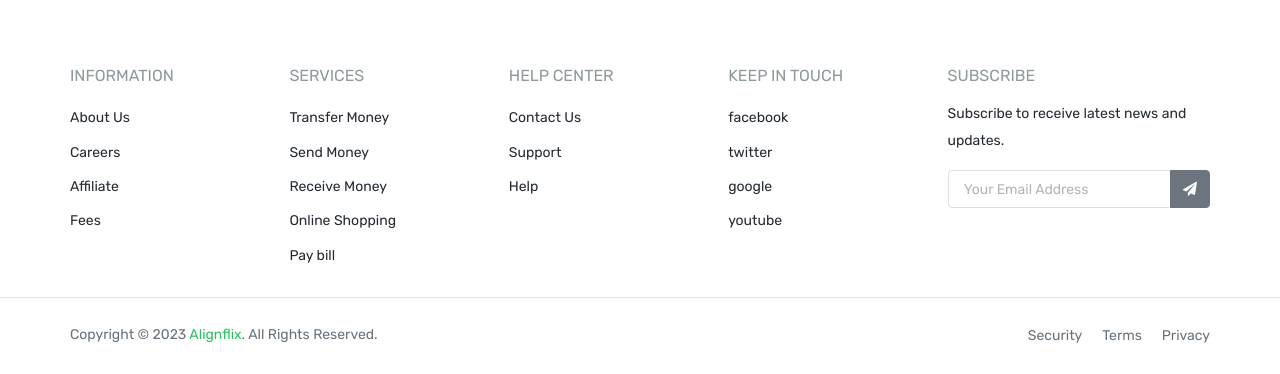
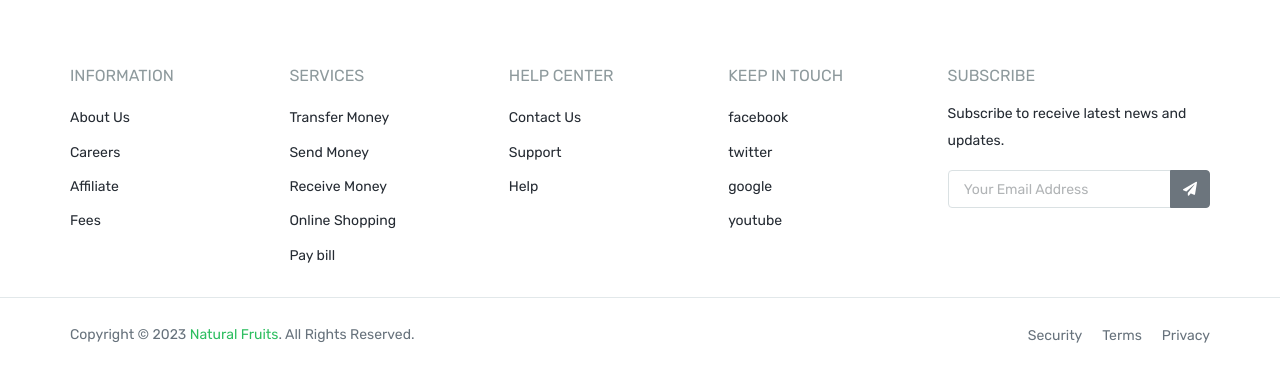
Before and after one commit to satyajitgiram/Natural-Fruits, a Django app: page /pricing/ in a window 1280 px wide. Shown: the part 4425-4799 px from the top of the page. Run offline with Django 4.2, Linux system fonts and the light colour scheme; data comes from the database, SQL or seed files in the repository; some libraries are stand-ins or nearby versions.

Commit message:
changed name from alignflix to natural fruits

```diff
--- a/account/templates/login.html
+++ b/account/templates/login.html
@@ -8,7 +8,7 @@
 <meta http-equiv="X-UA-Compatible" content="IE=edge">
 <meta name="viewport" content="width=device-width, initial-scale=1, minimum-scale=1.0, shrink-to-fit=no">
 <link href="images/favicon.png" rel="icon" />
-<title>Alignflix  - Money Transfer and Online Payments </title>
+<title>Natural Fruits  - Money Transfer and Online Payments </title>
 <meta name="description" content="This professional design  is for build a Money Transfer and online payments website.">
 <meta name="author" content="harnishdesign.net">
 
--- a/account/templates/signup.html
+++ b/account/templates/signup.html
@@ -8,7 +8,7 @@
 <meta http-equiv="X-UA-Compatible" content="IE=edge">
 <meta name="viewport" content="width=device-width, initial-scale=1, minimum-scale=1.0, shrink-to-fit=no">
 <link href="images/favicon.png" rel="icon" />
-<title>Alignflix - Fruits Investment</title>
+<title>Natural Fruits - Fruits Investment</title>
 <meta name="description" content="This professional design  is for build a Money Transfer and online payments website.">
 <meta name="author" content="harnishdesign.net">
 
--- a/app/templates/base.html
+++ b/app/templates/base.html
@@ -8,7 +8,7 @@
 <meta http-equiv="X-UA-Compatible" content="IE=edge">
 <meta name="viewport" content="width=device-width, initial-scale=1, minimum-scale=1.0, shrink-to-fit=no">
 <link href="images/favicon.png" rel="icon" />
-<title>Alignflix - Fruits Investment</title>
+<title>Natural Fruits - Fruits Investment</title>
 <meta name="description" content="This professional design  is for build a Money Transfer and online payments website.">
 <meta name="author" content="harnishdesign.net">
 
--- a/app/templates/footer.html
+++ b/app/templates/footer.html
@@ -56,7 +56,7 @@
       <div class="container">
         <div class="row">
           <div class="col-lg">
-            <p class="text-center text-lg-left mb-2 mb-lg-0">Copyright &copy; 2023 <a href="https://alignflix.com">Alignflix</a>. All Rights Reserved.</p>
+            <p class="text-center text-lg-left mb-2 mb-lg-0">Copyright &copy; 2023 <a href="https://Natural Fruits.com">Natural Fruits</a>. All Rights Reserved.</p>
           </div>
           <div class="col-lg d-lg-flex align-items-center justify-content-lg-end">
             <ul class="nav justify-content-center">
--- a/app/templates/login.html
+++ b/app/templates/login.html
@@ -8,7 +8,7 @@
 <meta http-equiv="X-UA-Compatible" content="IE=edge">
 <meta name="viewport" content="width=device-width, initial-scale=1, minimum-scale=1.0, shrink-to-fit=no">
 <link href="images/favicon.png" rel="icon" />
-<title>Alignflix  - Money Transfer and Online Payments </title>
+<title>Natural Fruits  - Money Transfer and Online Payments </title>
 <meta name="description" content="This professional design  is for build a Money Transfer and online payments website.">
 <meta name="author" content="harnishdesign.net">
 
```
